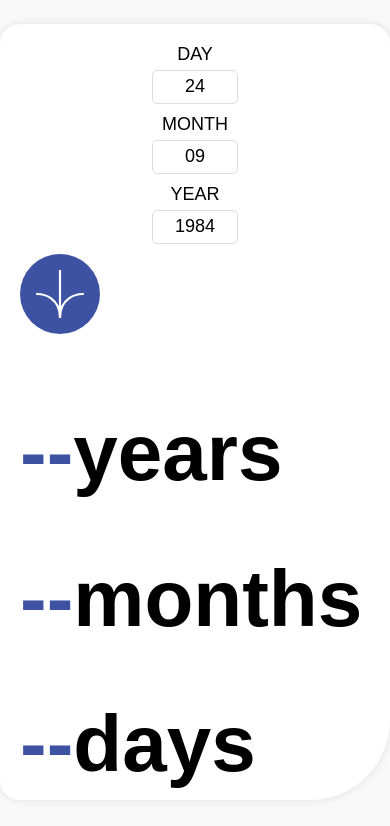
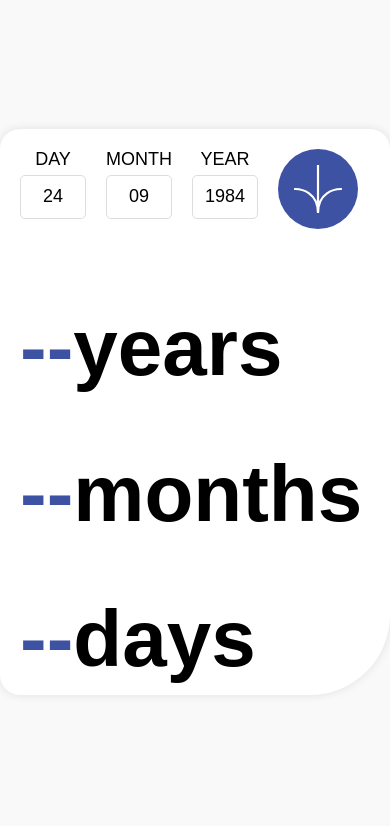
Before and after one commit to parv68/Age-calculator1, a plain HTML site: page index.html in a window 390 px wide. Drawn offline with Linux system fonts and the light colour scheme; a web font is replaced by a local one.

Commit message:
rwd added

```diff
--- a/style.css
+++ b/style.css
@@ -75,21 +75,6 @@ body {
     background-color: black;
 }
 
-@media screen and (max-width: 480px) {
-    .container {
-        width: 90%;
-        margin-bottom: 20px;
-    }
-    .date-container {
-        flex-direction: column;
-        gap: 10px;
-    }
-    .date-input input {
-        width: 80px;
-        height: 30px;
-    }
-}
-
 @media screen and (max-width: 600px) {
     body {
         flex-direction: column;
@@ -107,6 +92,7 @@ body {
     .container {
     width: 65%;
     }
+
 }
 
 @media screen and (min-width: 768px) {
@@ -119,11 +105,14 @@ body {
     .container {
     width: 50%;
     }
+
     .date-container{
         gap: 50px;
     }
+
     .date-input input {
         width: 100px;
         height: 40px;
     }
+
 }
```
Lines whose indentation alone changed are shown as unchanged.
